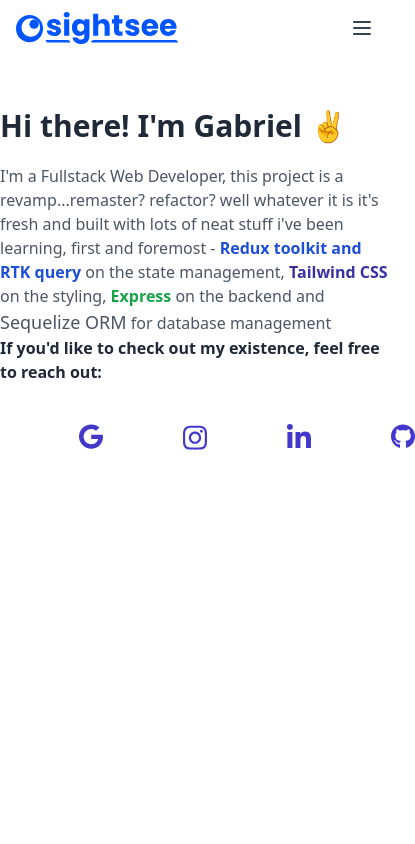
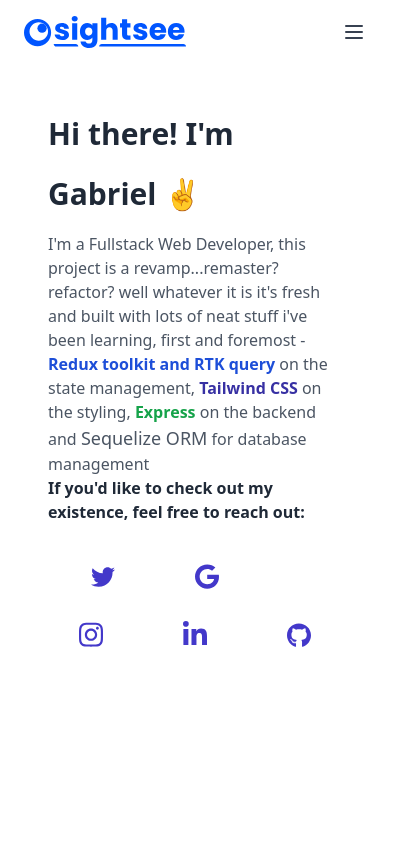
Before and after one commit to Darkryhr/sightsee-client, a React (Vite) app: page /about in a window 390 px wide. Shown: the top 844 px of the page, 415 px wide, since content can reach past the window. Built offline with nearby package versions, Linux system fonts and the light colour scheme.

Commit message:
styling tweaks

```diff
--- a/src/components/about/About.jsx
+++ b/src/components/about/About.jsx
@@ -3,7 +3,7 @@
 const About = () => {
   return (
     <div className='w-full h-screen bg-white'>
-      <div className='max-w-2xl mx-auto py-10'>
+      <div className='max-w-2xl mx-auto py-10 sm:px-0 px-12 overflow-hidden'>
         <h3 className='text-3xl text-gray-800 font-bold leading-loose mb-2'>
           Hi there! I&apos;m Gabriel ✌️
         </h3>
@@ -26,10 +26,10 @@
             out:
           </span>
         </p>
-        <div className='flex justify-center mt-10'>
+        <div className='flex flex-wrap justify-center items-center mx-auto mt-10'>
           <a
             href='https://twitter.com/GabrielAintReal'
-            className='mr-20 text-indigo-700'
+            className='mr-20 mb-8 text-indigo-700'
             target='_blank'
           >
             <svg
@@ -52,7 +52,7 @@
             href='mailto:lellouchegabriel04@gmail.com
 '
             target='_blank'
-            className='mr-20 text-indigo-700'
+            className='mr-20 mb-8 text-indigo-700'
           >
             <svg
               aria-hidden='true'
@@ -72,7 +72,7 @@
           </a>
           <a
             href='https://www.instagram.com/crck_dome/'
-            className='mr-20 text-indigo-700'
+            className='mr-20 mb-8 text-indigo-700'
             target='_blank'
           >
             <svg
@@ -95,7 +95,7 @@
             href='https://www.linkedin.com/in/gabriellellouche
 '
             target='_blank'
-            className='mr-20 text-indigo-700'
+            className='mr-20 mb-8 text-indigo-700'
           >
             <svg
               aria-hidden='true'
@@ -116,7 +116,7 @@
           <a
             href='https://github.com/Darkryhr'
             target='_blank'
-            className='text-indigo-700'
+            className='text-indigo-700 mb-8'
           >
             <svg
               aria-hidden='true'
--- a/src/components/navigation/Navbar.jsx
+++ b/src/components/navigation/Navbar.jsx
@@ -26,7 +26,7 @@
 
   return (
     <header className='bg-white sm:flex sm:justify-between sm:px-4 sm:py-6 container mx-auto'>
-      <div className='flex items-center justify-between  px-4 py-3 sm:p-0'>
+      <div className='flex items-center justify-between px-6 py-4 sm:p-0'>
         <div>
           <Link to='/'>
             <img className='h-8' src={logo} alt='logo' />
```
